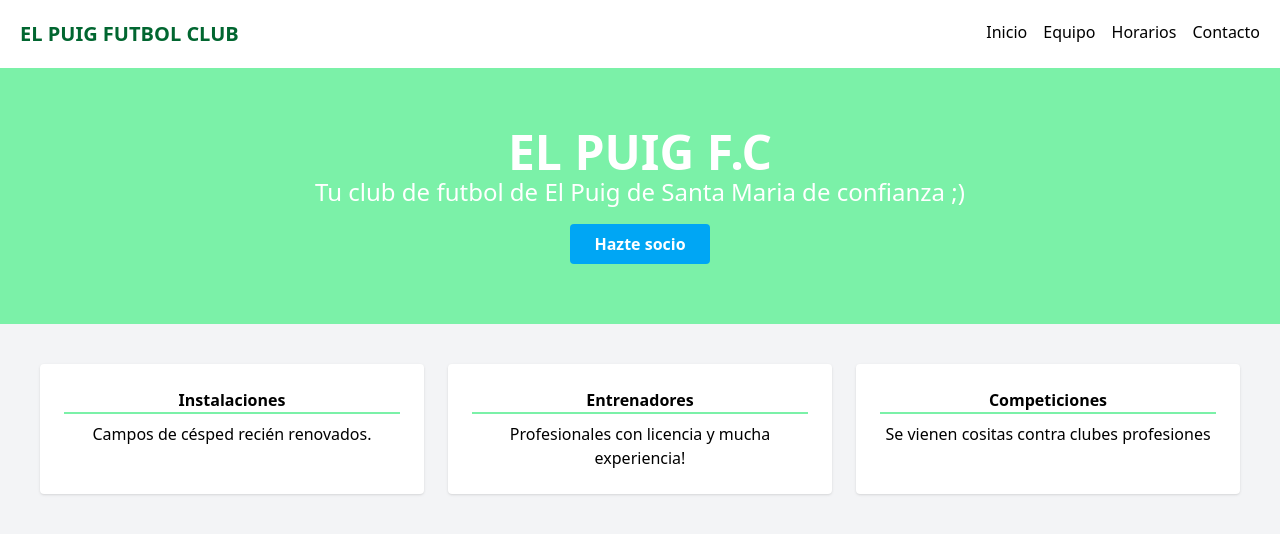
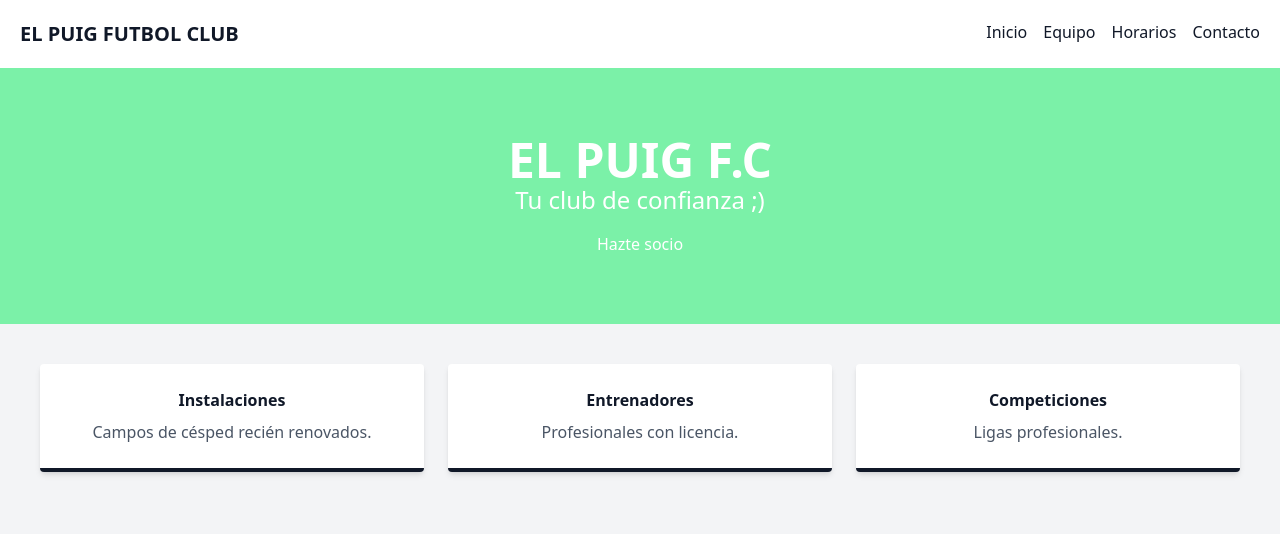
Before and after one commit to alvgarsan5/DisenyoDeInterfaces, a website: page ejercicioObligatorioTailwind/ejercicio2/index.html in a window 1280 px wide. Drawn offline with Linux system fonts and the light colour scheme.

Commit message:
ejercicio landin page

```diff
--- /dev/null
+++ b/ejercicioLandinPage/src/input.css
@@ -0,0 +1,9 @@
+@import url('https://fonts.googleapis.com/css2?family=Playwrite+IN+Guides&display=swap');
+@import "tailwindcss";
+
+@theme {
+  --font-titulos: "Playwrite IN Guides", cursive;
+
+  /* Sin comillas y usando var() para llamar al color interno */
+  --color-alvaro: var(--color-emerald-500);
+}
--- a/ejercicioObligatorioTailwind/ejercicio2/estilos.css
+++ b/ejercicioObligatorioTailwind/ejercicio2/estilos.css
@@ -1 +1,18 @@
 @import "tailwindcss";
+
+@theme {
+  /* 1. Personalización del tema */
+  --color-corporativo: #166534; /* Un verde bosque para El Puig */
+  --shadow-club: 0 10px 15px -3px rgba(22, 101, 52, 0.4);
+  --font-club: "Inter", sans-serif;
+}
+
+/* 2. Componente reutilizable con @utility */
+@utility btn-socio {
+  @apply bg-(--color-corporativo) text-white font-bold py-3 px-8 rounded-full transition-all duration-300 shadow-(--shadow-club);
+  @apply hover:scale-105 hover:bg-orange-500 hover:shadow-orange-200;
+  @apply lg:text-xl lg:px-12; /* Responsive lg: */
+}
+
+/* 3. Ajustes para Modo Oscuro (se activa con la clase 'dark' en el html) */
+@variant dark (&:where(.dark, .dark *));
--- a/ejercicioObligatorioTailwind/ejercicio2/index.html
+++ b/ejercicioObligatorioTailwind/ejercicio2/index.html
@@ -1,42 +1,46 @@
 <!DOCTYPE html>
-<html lang="es">
+<html lang="es" class="">
 <head>
     <meta charset="UTF-8">
     <meta name="viewport" content="width=device-width, initial-scale=1.0">
     <title>Club Deportivo</title>
     <link href="./dist/output.css" rel="stylesheet">
 </head>
-<body class="bg-gray-100">
+<body class="bg-gray-100 dark:bg-gray-900 text-gray-900 dark:text-gray-100 transition-colors">
 
-    <nav class="flex justify-between p-5 bg-white shadow">
-        <div class="font-bold text-xl text-green-800">EL PUIG FUTBOL CLUB</div>
+    <nav class="flex justify-between p-5 bg-white dark:bg-gray-800 shadow">
+        <div class="font-bold text-xl text-(--color-club)">EL PUIG FUTBOL CLUB</div>
         <ul class="hidden md:flex gap-4">
-            <li> <a href="">Inicio</a></li>
-            <li><a href="">Equipo</a></li>
-            <li><a href="">Horarios</a></li>
-            <li><a href="">Contacto</a></li>
+            <li><a href="#" class="hover:text-(--color-club)">Inicio</a></li>
+            <li><a href="#" class="hover:text-(--color-club)">Equipo</a></li>
+            <li><a href="#" class="hover:text-(--color-club)">Horarios</a></li>
+            <li><a href="#" class="hover:text-(--color-club)">Contacto</a></li>
         </ul>
     </nav>
 
-    <header class="bg-green-300 text-white h-64 flex flex-col justify-center items-center">
+    <header class="bg-green-300 dark:bg-green-800 text-white h-64 flex flex-col justify-center items-center">
         <h1 class="text-5xl font-bold">EL PUIG F.C</h1>
-        <p class="mb-4 text-2xl">Tu club de futbol de El Puig de Santa Maria de confianza ;)</p>
-        <button class="bg-sky-500 px-6 py-2 rounded font-bold hover:bg-sky-600 transition">Hazte socio</button>
+        <p class="mb-4 text-2xl">Tu club de confianza ;)</p>
+
+        <button class="@btn-socio">Hazte socio</button>
     </header>
 
     <section class="p-10 grid grid-cols-1 lg:grid-cols-3 gap-6">
-
-        <div class="bg-white p-6 rounded shadow text-center">
-            <h3 class="font-bold border-b-2 border-green-300 mb-2">Instalaciones</h3>
-            <p>Campos de césped recién renovados.</p>
+        <div class="bg-white dark:bg-gray-800 p-6 rounded shadow-md dark:shadow-none text-center border-b-4 border-(--color-club)">
+            <h3 class="font-bold mb-2">Instalaciones</h3>
+            <p class="text-gray-600 dark:text-gray-300">Campos de césped recién renovados.</p>
         </div>
 
-        <div class="bg-white p-6 rounded shadow text-center">
-            <h3 class="font-bold border-b-2 border-green-300 mb-2">Entrenadores</h3>
-            <p>Profesionales con licencia y mucha experiencia!</p>
+        <div class="bg-white dark:bg-gray-800 p-6 rounded shadow-md dark:shadow-none text-center border-b-4 border-(--color-club)">
+            <h3 class="font-bold mb-2">Entrenadores</h3>
+            <p class="text-gray-600 dark:text-gray-300">Profesionales con licencia.</p>
         </div>
 
-        <div class="bg-white p-6 rounded shadow text-center">
-            <h3 class="font-bold border-b-2 border-green-300 mb-2">Competiciones</h3>
-            <p>Se vienen cositas contra clubes profesiones</p>
+        <div class="bg-white dark:bg-gray-800 p-6 rounded shadow-md dark:shadow-none text-center border-b-4 border-(--color-club)">
+            <h3 class="font-bold mb-2">Competiciones</h3>
+            <p class="text-gray-600 dark:text-gray-300">Ligas profesionales.</p>
         </div>
+    </section>
+
+</body>
+</html>
```
Also changed, not shown: ejercicioLandinPage/index.html (added, +31 -0 lines), ejercicioLandinPage/dist/output.css (added), ejercicioLandinPage/src/output.css (added), ejercicioObligatorioTailwind/ejercicio2/dist/output.css, imagenes/INAV-FP-tecnologia.jpg (deleted), imagenes/banner-template.jpg (deleted), imagenes/logo.png (deleted), imagenes/pngegg.png (deleted), 1 other file.
